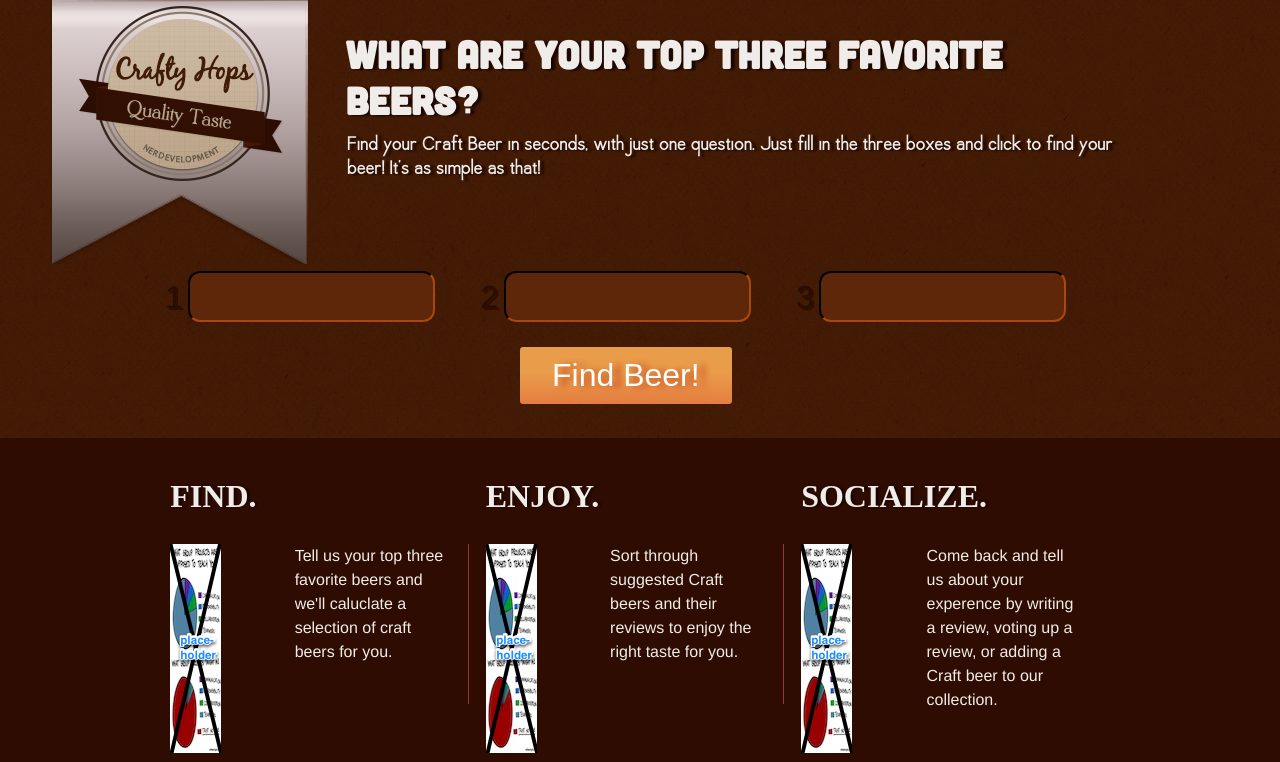
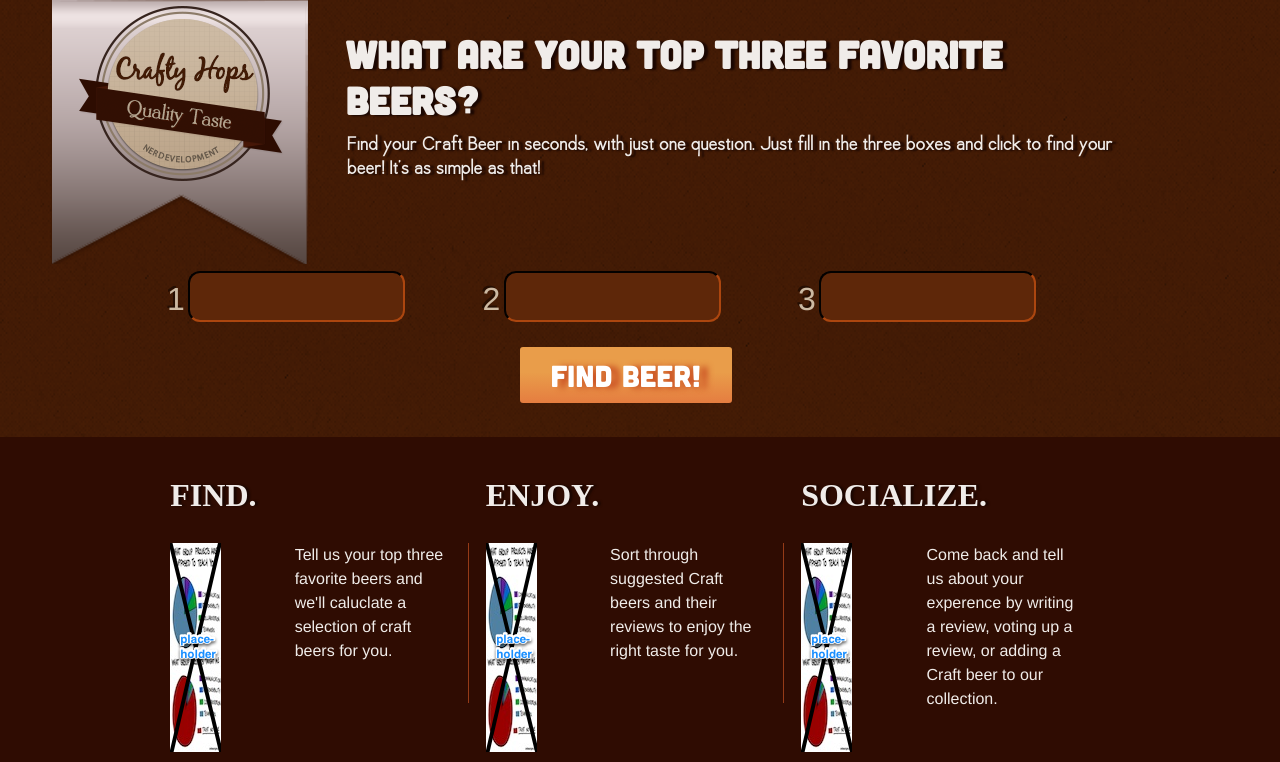
Before and after one commit to nerDevelopment/craftyHops, a CodeIgniter app: page / in a window 1280 px wide. Shown: the part 129-891 px from the top of the page. Run offline with CodeIgniter, Linux system fonts and the light colour scheme; some libraries are stand-ins or nearby versions.

Commit message:
updated styles on input and button on find beer

```diff
--- a/inc/css/screen.css
+++ b/inc/css/screen.css
@@ -267,12 +267,15 @@ nav ul{
 	font-weight: bold;
 }
 
-.sudggestInput {
+.sudggestInput{
 	border-radius: .3em;
 	font-size: 2.5em;
-	width: 80%;
+	width: 70%;
 	background-color: #5e2709;
 	border-color: #582408;
+	color: #ccb9a2;
+	outline: none;
+	text-indent: .2em;
 }
 
 .promoContent{
@@ -281,11 +284,11 @@ nav ul{
 	margin: 0 auto;
 }
 
-.posInput  span{
+.posInput span{
 	font-size: 2em;
 	position: relative;
 	right: .1em;
-	color: #300d01;
+	color: #ccb9a2;
 	text-shadow: -2px -2px #250e02;
 }
 
@@ -306,8 +309,8 @@ nav ul{
 	border: #c9480f;
 	border-radius: .1em;
 	padding: .3em 1em;
-	font-size: 2em;
-	color: #ffffff;
+	font: 1.9em cubano, Helvetica, Arial;
+	color: #fff;
 	text-shadow: 8px 1px 6px rgba(200, 76, 34, 1)
 }
 
```
